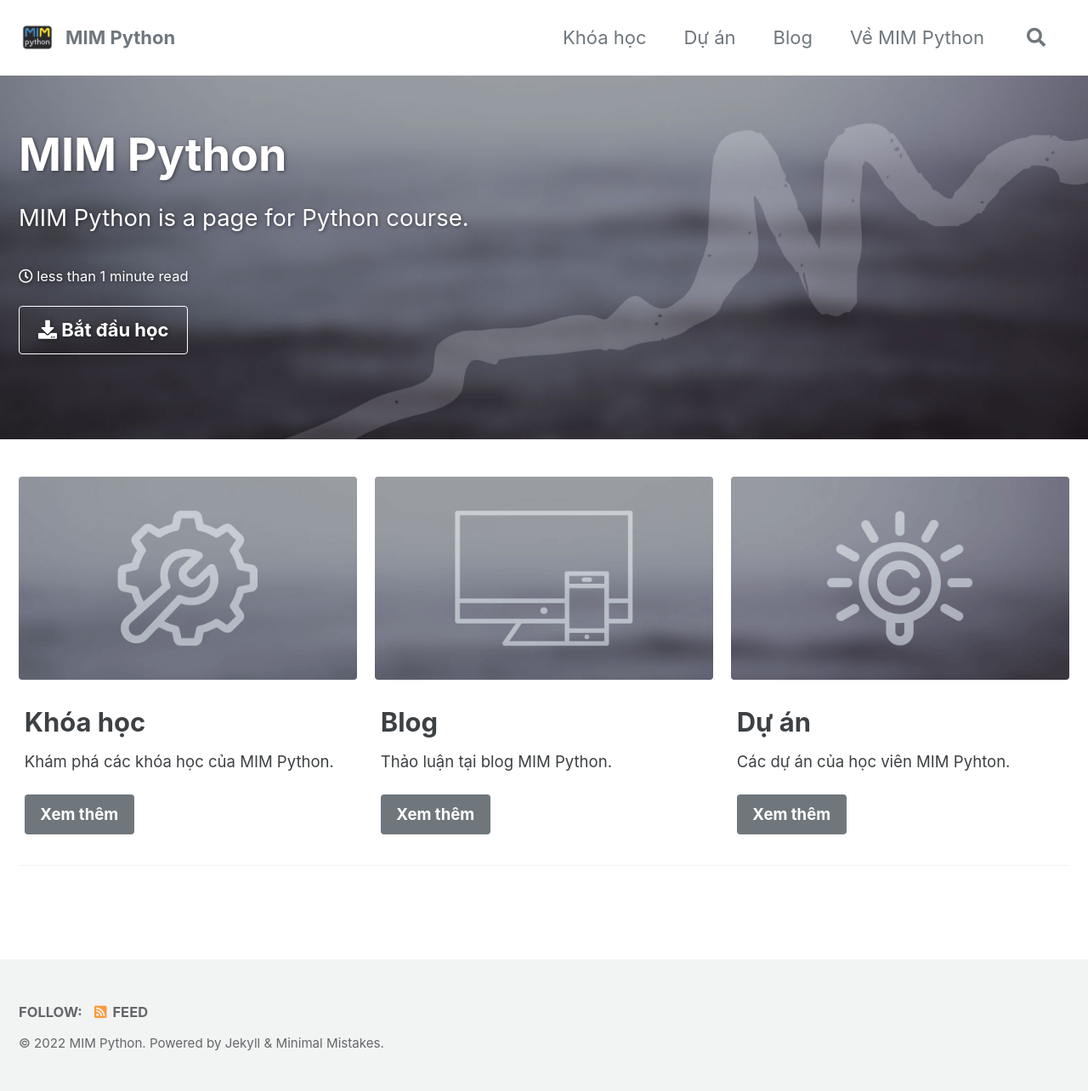
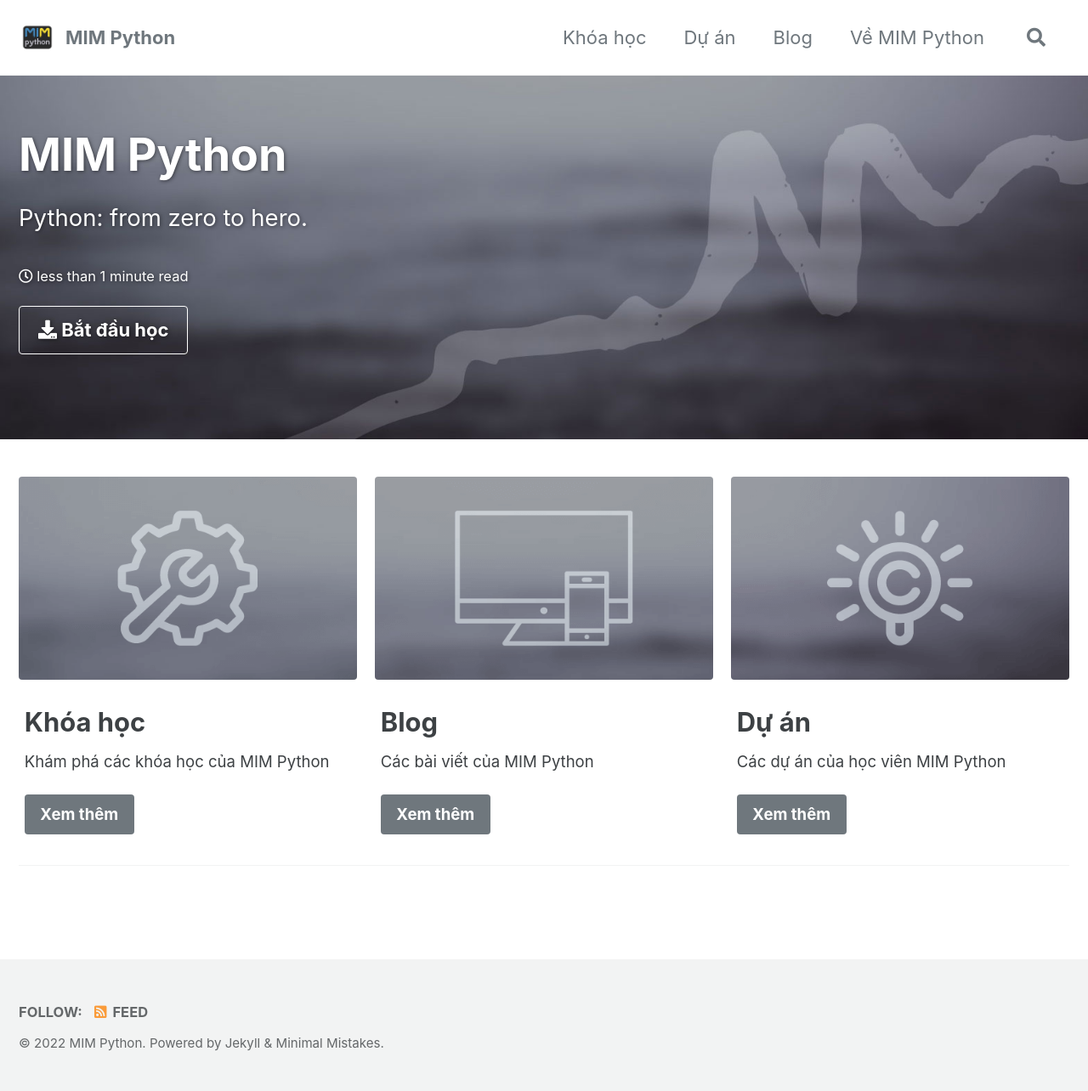
Before and after one commit to MIMPython/mimpython.github.io, a Jekyll site: the page built from index.html, in a window 1280 px wide. Shown: the whole page at 85% size. Built offline with Jekyll 4.4.1, drawn with Linux system fonts in a browser that asks for light colours; cached includes are drawn as plain includes; the list of posts is cut into pages by our own code.

Commit message:
Change description

```diff
--- a/index.html
+++ b/index.html
@@ -7,23 +7,23 @@
     - label: "<i class='fas fa-download'></i> Bắt đầu học"
       url: "/courses/"
 excerpt: >
-  MIM Python is a page for Python course.<br />
+  Python: from zero to hero.<br />
 feature_row:
   - image_path: /assets/images/mm-customizable-feature.png
     title: "Khóa học"
-    excerpt: "Khám phá các khóa học của MIM Python."
+    excerpt: "Khám phá các khóa học của MIM Python"
     url: "/courses/"
     btn_class: "btn--primary"
     btn_label: "Xem thêm"
   - image_path: /assets/images/mm-responsive-feature.png
     title: "Blog"
-    excerpt: "Thảo luận tại blog MIM Python."
+    excerpt: "Các bài viết của MIM Python"
     url: "/blog/"
     btn_class: "btn--primary"
     btn_label: "Xem thêm"
   - image_path: /assets/images/mm-free-feature.png
     title: "Dự án"
-    excerpt: "Các dự án của học viên MIM Pyhton."
+    excerpt: "Các dự án của học viên MIM Python"
     url: "/projects/"
     btn_class: "btn--primary"
     btn_label: "Xem thêm"
```
Also changed, not shown: _pages/about.md (+0 -1 lines).
